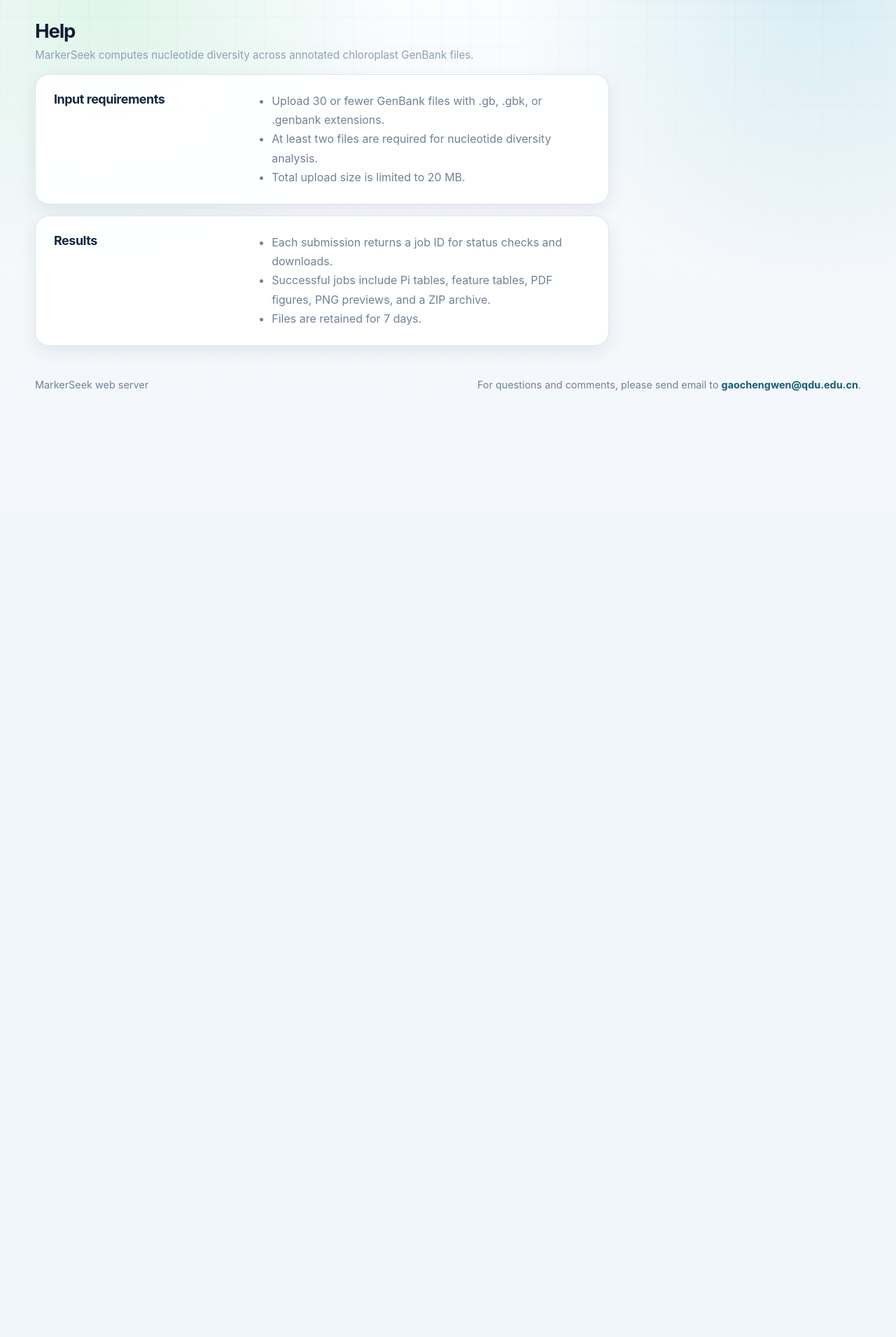
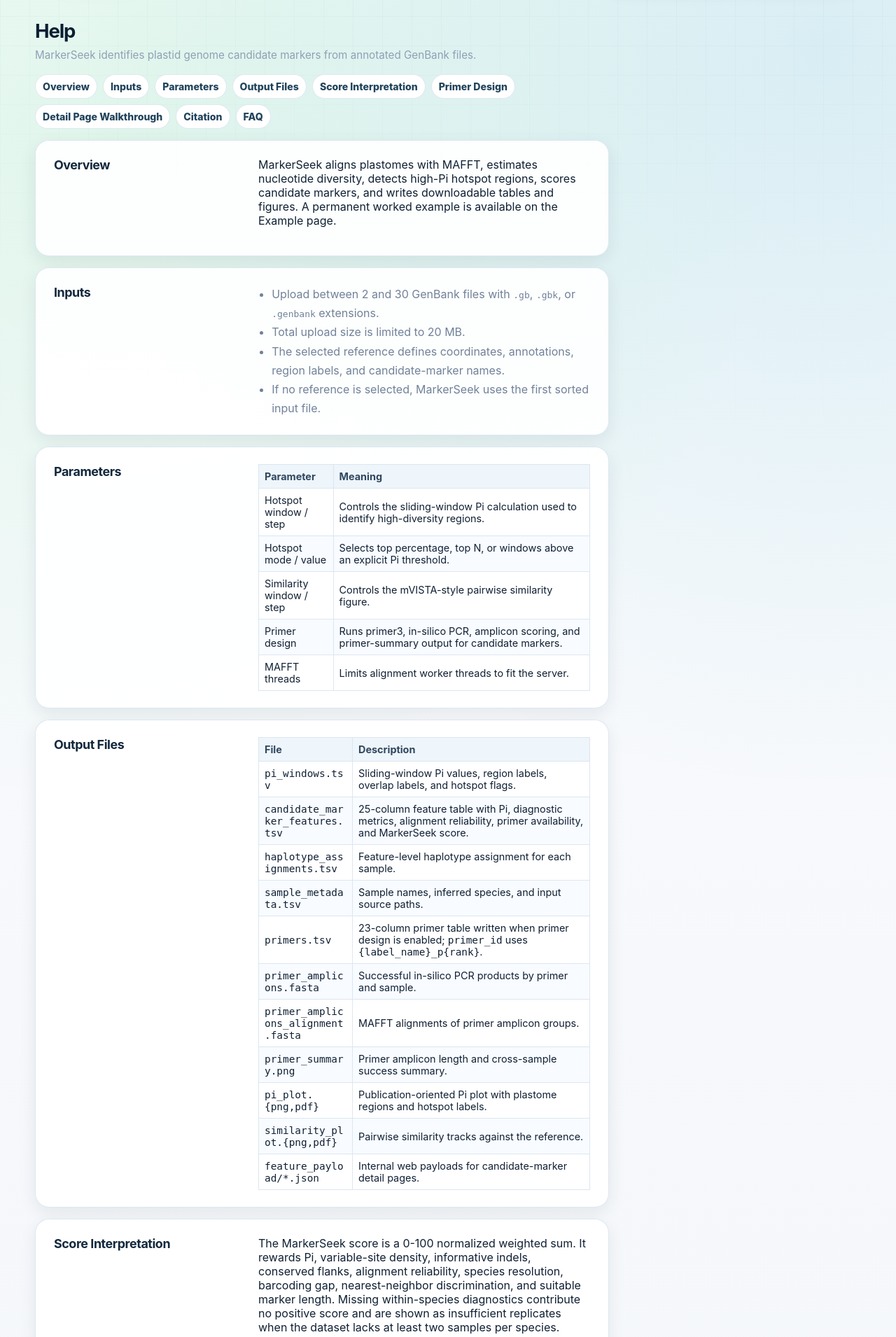
Before and after one commit to gaochengwen/MarkerSeek, a FastAPI app: page /analyzer/help in a window 1280 px wide. Shown: the part 61-1971 px from the top of the page at 70% size. Before the commit the page ends 619 px from the top, so only its background shows below. Run offline with FastAPI, Linux system fonts and the light colour scheme.

Commit message:
docs: rewrite README and web help for candidate marker workflow

```diff
--- a/src/markerseek/web/templates/help.html
+++ b/src/markerseek/web/templates/help.html
@@ -1,26 +1,109 @@
 {% extends "base.html" %}
 {% block title %}Help - MarkerSeek{% endblock %}
 {% block content %}
-<section class="narrow-page">
+<section class="narrow-page help-page">
   <div class="section-heading">
     <h1>Help</h1>
-    <p>MarkerSeek computes nucleotide diversity across annotated chloroplast GenBank files.</p>
+    <p>MarkerSeek identifies plastid genome candidate markers from annotated GenBank files.</p>
   </div>
-  <section class="form-section">
-    <h2>Input requirements</h2>
+
+  <nav class="help-toc" aria-label="Help sections">
+    <a href="#overview">Overview</a>
+    <a href="#inputs">Inputs</a>
+    <a href="#parameters">Parameters</a>
+    <a href="#outputs">Output Files</a>
+    <a href="#score">Score Interpretation</a>
+    <a href="#primers">Primer Design</a>
+    <a href="#details">Detail Page Walkthrough</a>
+    <a href="#citation">Citation</a>
+    <a href="#faq">FAQ</a>
+  </nav>
+
+  <section id="overview" class="form-section">
+    <h2>Overview</h2>
+    <p>MarkerSeek aligns plastomes with MAFFT, estimates nucleotide diversity, detects high-Pi hotspot regions, scores candidate markers, and writes downloadable tables and figures. A permanent worked example is available on the <a href="/analyzer/example">Example page</a>.</p>
+  </section>
+
+  <section id="inputs" class="form-section">
+    <h2>Inputs</h2>
     <ul class="plain-list">
-      <li>Upload {{ max_files }} or fewer GenBank files with .gb, .gbk, or .genbank extensions.</li>
-      <li>At least two files are required for nucleotide diversity analysis.</li>
+      <li>Upload between 2 and {{ max_files }} GenBank files with <code>.gb</code>, <code>.gbk</code>, or <code>.genbank</code> extensions.</li>
       <li>Total upload size is limited to {{ max_upload_mb }} MB.</li>
+      <li>The selected reference defines coordinates, annotations, region labels, and candidate-marker names.</li>
+      <li>If no reference is selected, MarkerSeek uses the first sorted input file.</li>
     </ul>
   </section>
-  <section class="form-section">
-    <h2>Results</h2>
-    <ul class="plain-list">
-      <li>Each submission returns a job ID for status checks and downloads.</li>
-      <li>Successful jobs include Pi tables, feature tables, PDF figures, PNG previews, and a ZIP archive.</li>
-      <li>Files are retained for {{ retention_days }} days.</li>
-    </ul>
+
+  <section id="parameters" class="form-section">
+    <h2>Parameters</h2>
+    <div class="table-wrap">
+      <table class="hotspot-table">
+        <thead>
+          <tr><th>Parameter</th><th>Meaning</th></tr>
+        </thead>
+        <tbody>
+          <tr><td>Hotspot window / step</td><td>Controls the sliding-window Pi calculation used to identify high-diversity regions.</td></tr>
+          <tr><td>Hotspot mode / value</td><td>Selects top percentage, top N, or windows above an explicit Pi threshold.</td></tr>
+          <tr><td>Similarity window / step</td><td>Controls the mVISTA-style pairwise similarity figure.</td></tr>
+          <tr><td>Primer design</td><td>Runs primer3, in-silico PCR, amplicon scoring, and primer-summary output for candidate markers.</td></tr>
+          <tr><td>MAFFT threads</td><td>Limits alignment worker threads to fit the server.</td></tr>
+        </tbody>
+      </table>
+    </div>
+  </section>
+
+  <section id="outputs" class="form-section">
+    <h2>Output Files</h2>
+    <div class="table-wrap">
+      <table class="hotspot-table">
+        <thead>
+          <tr><th>File</th><th>Description</th></tr>
+        </thead>
+        <tbody>
+          <tr><td><code>pi_windows.tsv</code></td><td>Sliding-window Pi values, region labels, overlap labels, and hotspot flags.</td></tr>
+          <tr><td><code>candidate_marker_features.tsv</code></td><td>25-column feature table with Pi, diagnostic metrics, alignment reliability, primer availability, and MarkerSeek score.</td></tr>
+          <tr><td><code>haplotype_assignments.tsv</code></td><td>Feature-level haplotype assignment for each sample.</td></tr>
+          <tr><td><code>sample_metadata.tsv</code></td><td>Sample names, inferred species, and input source paths.</td></tr>
+          <tr><td><code>primers.tsv</code></td><td>23-column primer table written when primer design is enabled; <code>primer_id</code> uses <code>{label_name}_p{rank}</code>.</td></tr>
+          <tr><td><code>primer_amplicons.fasta</code></td><td>Successful in-silico PCR products by primer and sample.</td></tr>
+          <tr><td><code>primer_amplicons_alignment.fasta</code></td><td>MAFFT alignments of primer amplicon groups.</td></tr>
+          <tr><td><code>primer_summary.png</code></td><td>Primer amplicon length and cross-sample success summary.</td></tr>
+          <tr><td><code>pi_plot.{png,pdf}</code></td><td>Publication-oriented Pi plot with plastome regions and hotspot labels.</td></tr>
+          <tr><td><code>similarity_plot.{png,pdf}</code></td><td>Pairwise similarity tracks against the reference.</td></tr>
+          <tr><td><code>feature_payload/*.json</code></td><td>Internal web payloads for candidate-marker detail pages.</td></tr>
+        </tbody>
+      </table>
+    </div>
+  </section>
+
+  <section id="score" class="form-section">
+    <h2>Score Interpretation</h2>
+    <p>The MarkerSeek score is a 0-100 normalized weighted sum. It rewards Pi, variable-site density, informative indels, conserved flanks, alignment reliability, species resolution, barcoding gap, nearest-neighbor discrimination, and suitable marker length. Missing within-species diagnostics contribute no positive score and are shown as insufficient replicates when the dataset lacks at least two samples per species.</p>
+  </section>
+
+  <section id="primers" class="form-section">
+    <h2>Primer Design</h2>
+    <p>Primer design scans conserved flanks around candidate markers, calls primer3, then tests each pair against every sample by in-silico PCR. The 3-prime anchor must match exactly, while the remaining primer body can tolerate the configured mismatch count. Primer scores combine primer3 penalty, cross-sample amplification success, and amplicon information content.</p>
+  </section>
+
+  <section id="details" class="form-section">
+    <h2>Detail Page Walkthrough</h2>
+    <p>Use the Candidate markers table's View details button to inspect a hotspot. The detail page shows metadata, a Pi curve with SNP and indel positions, an alignment viewer, haplotype network, species PCA, primer ranking, and feature-level FASTA/CSV downloads.</p>
+  </section>
+
+  <section id="citation" class="form-section">
+    <h2>Citation</h2>
+    <p>Please cite MarkerSeek and the underlying methods and software: Hebert et al. 2003, Meyer and Paulay 2005, Untergasser et al. 2012, Katoh and Standley 2013, and Nei and Li 1979.</p>
+  </section>
+
+  <section id="faq" class="form-section">
+    <h2>FAQ</h2>
+    <h3>Why do some diagnostics say "Insufficient replicates"?</h3>
+    <p>Those diagnostics require at least two samples from the same species. Single-sample species can support interspecific comparisons but cannot estimate within-species behavior.</p>
+    <h3>Why are only some rows clickable?</h3>
+    <p>The Candidate markers table contains hotspot candidates with detail payloads, so every displayed row is clickable. The downloadable feature table contains the broader feature inventory.</p>
+    <h3>How long are web jobs retained?</h3>
+    <p>Ordinary jobs are retained for {{ retention_days }} days. The bundled example job is permanent.</p>
   </section>
 </section>
 {% endblock %}
```
Also changed, not shown: README.md.
